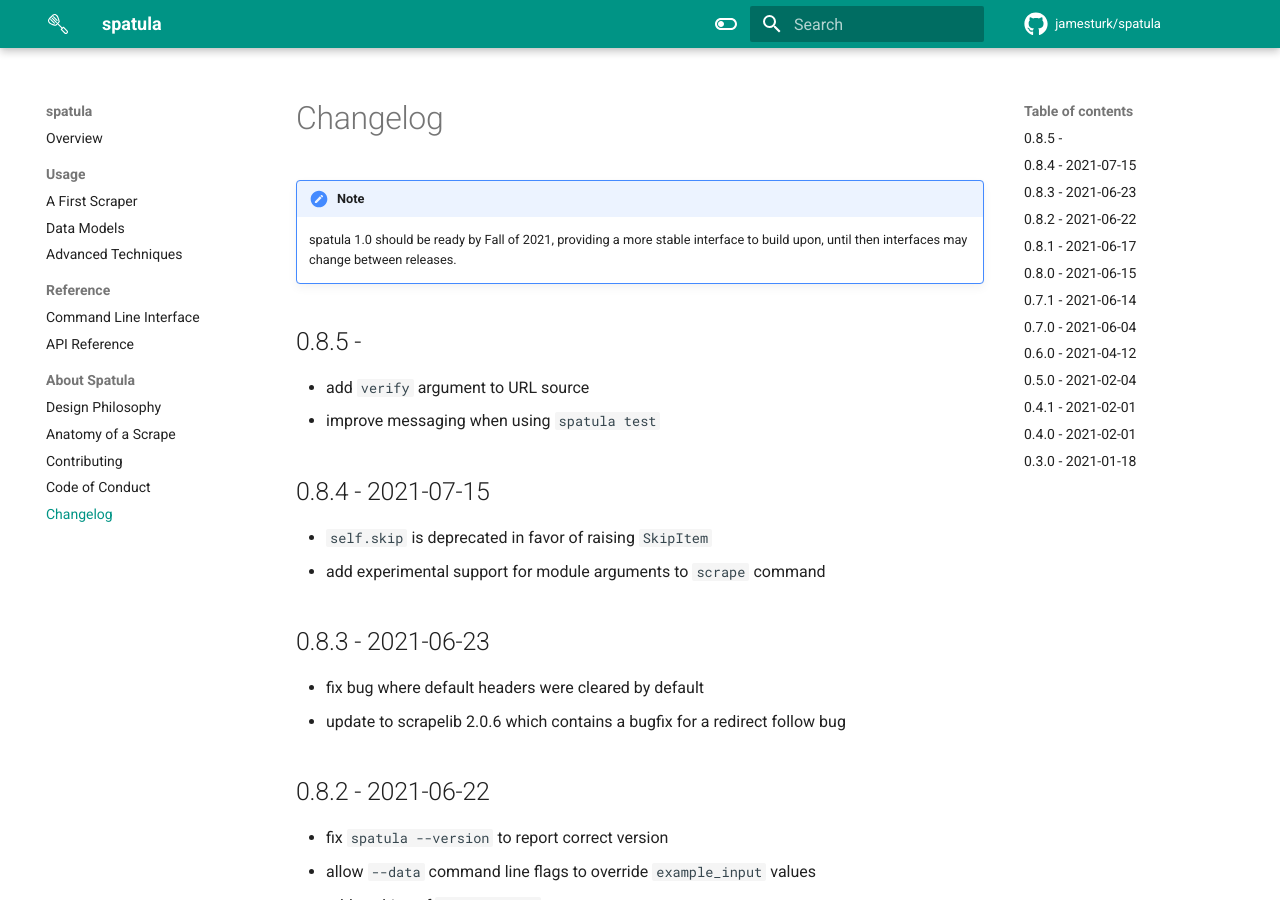
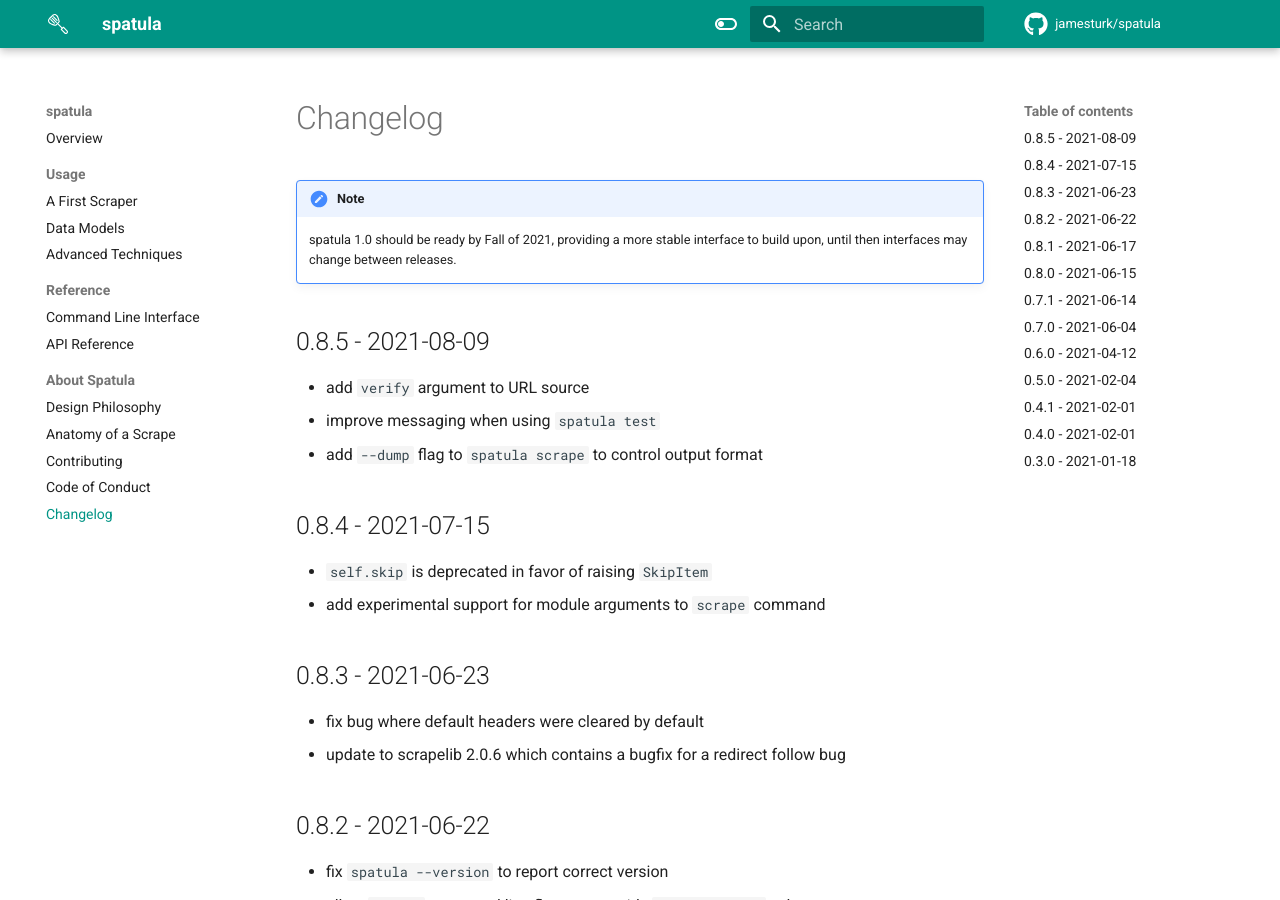
Before and after one commit to jamesturk/spatula, an MkDocs documentation site: the page built from docs/changelog.md, in a window 1280 px wide and 900 px high. Built offline with MkDocs 1.6.1 and Material for MkDocs 9.7.7, drawn with Linux system fonts in a browser that asks for light colours; comment, search, counter and statistics services are not loaded.

Commit message:
update changelog for 0.8.5

```diff
--- a/docs/changelog.md
+++ b/docs/changelog.md
@@ -3,10 +3,11 @@
 !!! note
     spatula 1.0 should be ready by Fall of 2021, providing a more stable interface to build upon, until then interfaces may change between releases.
 
-## 0.8.5 -
+## 0.8.5 - 2021-08-09
 
 - add `verify` argument to URL source
 - improve messaging when using `spatula test`
+- add `--dump` flag to `spatula scrape` to control output format
 
 ## 0.8.4 - 2021-07-15
 
```
